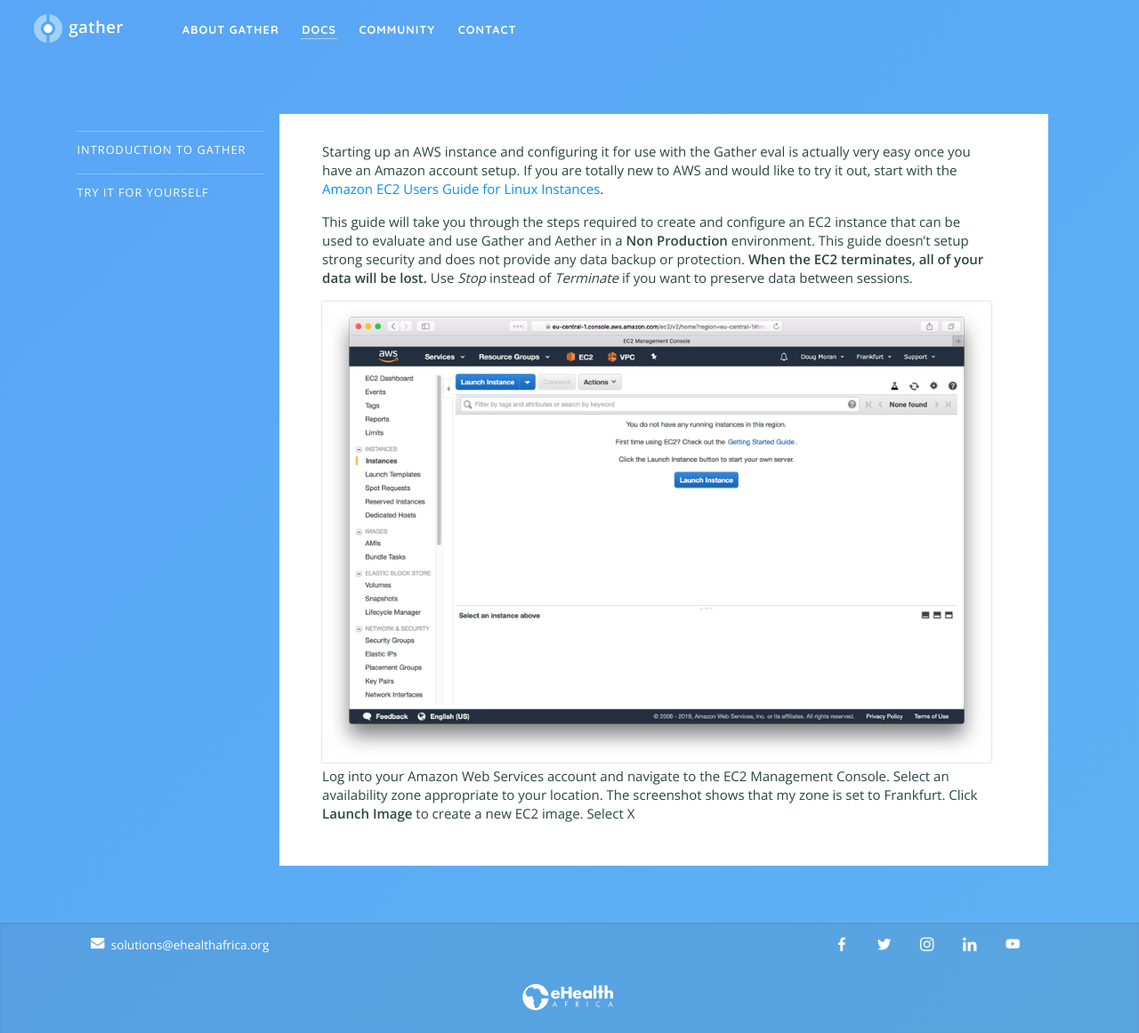
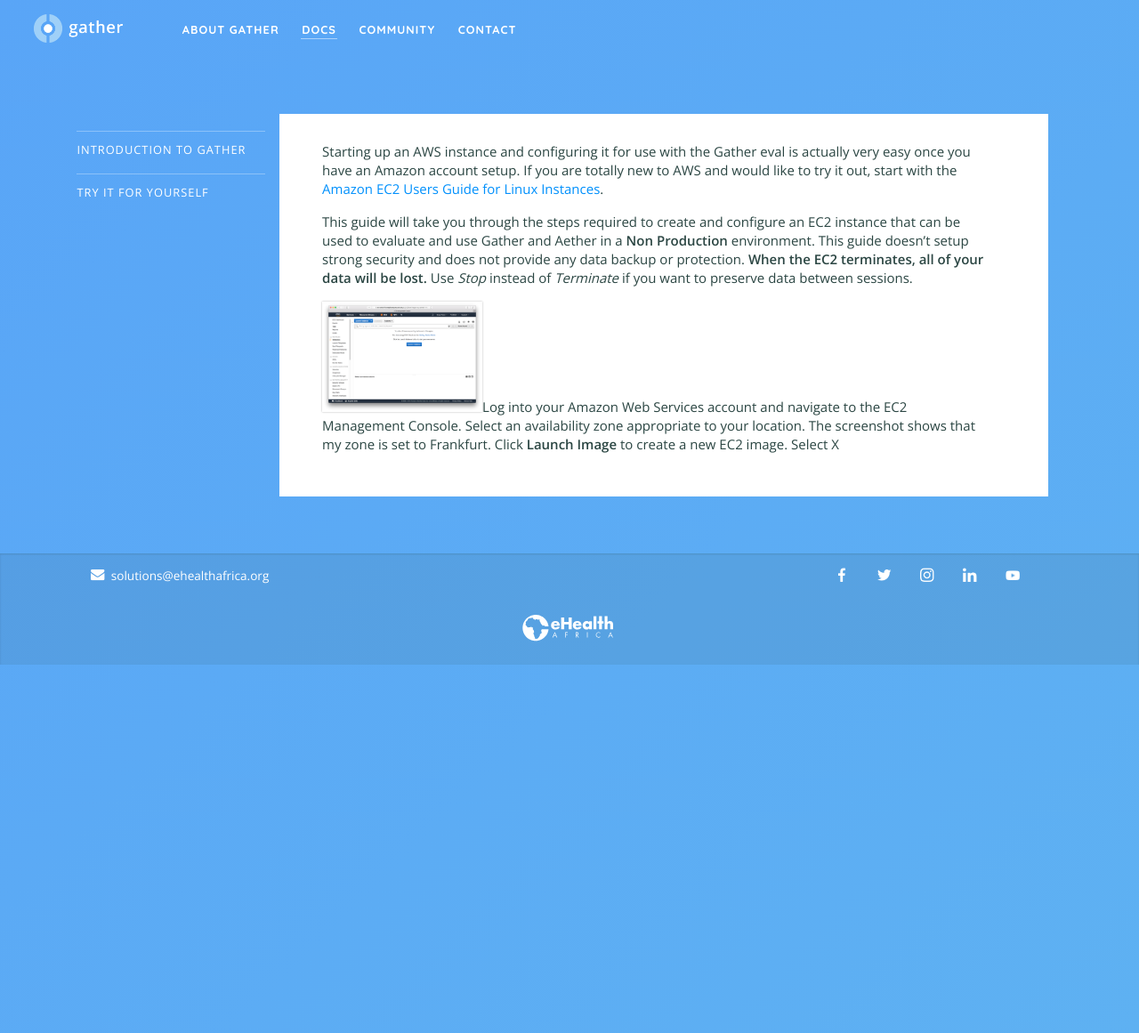
Before and after one commit to nixilla/gather, a Jekyll site: the page built from documentation/try/setup-aws.md, in a window 1280 px wide. Shown: the whole page at 89% size. Built offline with Jekyll 4.4.1, drawn with Linux system fonts in a browser that asks for light colours.

Commit message:
added dummy .scalable

```diff
--- a/css/index.css
+++ b/css/index.css
@@ -1209,4 +1209,11 @@
   .doc-content {
     font-size: .9em; } }
 
+  .scalable {
+    height: 124px;
+    width:  180px;
+    align:   left;
+  }
+
+
 /*# sourceMappingURL=index.css.map */
```
